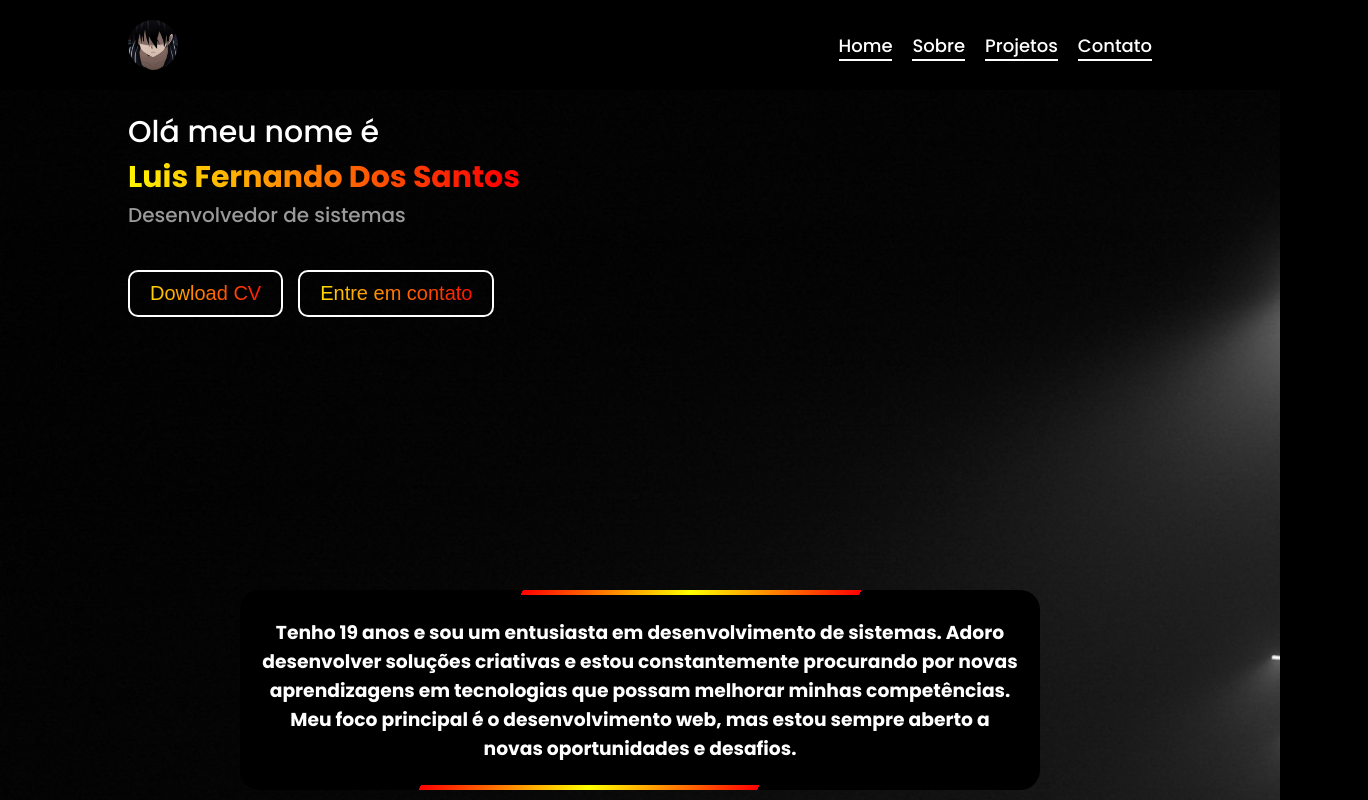
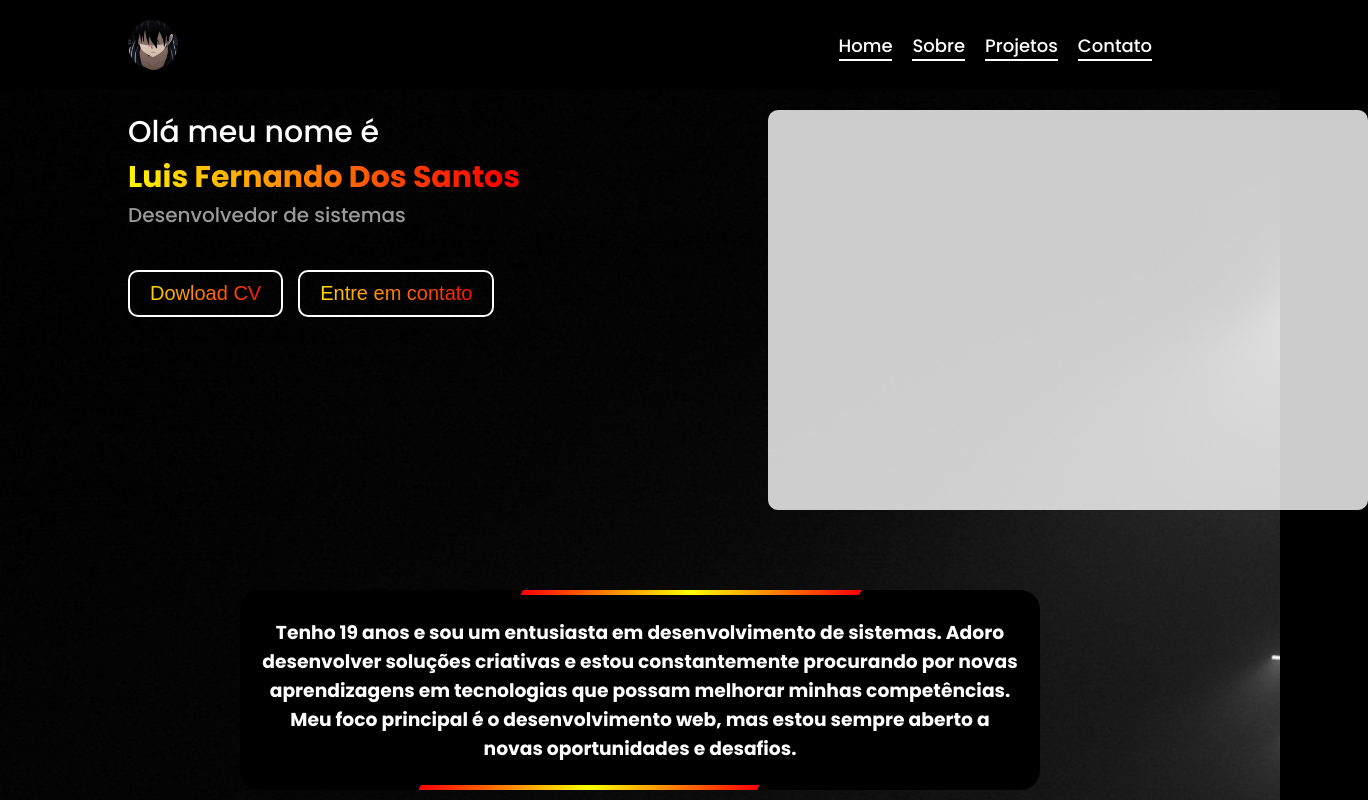
Before and after one commit to luissantosxz/portifolio-v1, a React (Create React App) app: page / in a window 1280 px wide. Shown: the top 800 px of the page, 1368 px wide, since content can reach past the window. Built offline with nearby package versions, Linux system fonts and the light colour scheme.

Commit message:
Add settings card to HeroSection with styling

```diff
--- a/src/components/HeroSection.css
+++ b/src/components/HeroSection.css
@@ -129,3 +129,15 @@
     gap: 15px;
     margin-top: 20px;
 }
+
+.settings-card{
+    width: 600px;
+    height: 400px;
+    background: rgba(255, 255, 255, 0.8);
+    border-radius: 10px;
+    padding: 20px;
+    text-align: center;
+    display: flex;
+    position: absolute;
+    left: 60%;
+}
--- a/src/components/HeroSection.tsx
+++ b/src/components/HeroSection.tsx
@@ -33,6 +33,10 @@ export default function HeroSection() {
           sempre aberto a novas oportunidades e desafios.
         </h3>
       </div>
+
+      <div className="settings-card">
+
+      </div>
     </div>
   );
 }
```
